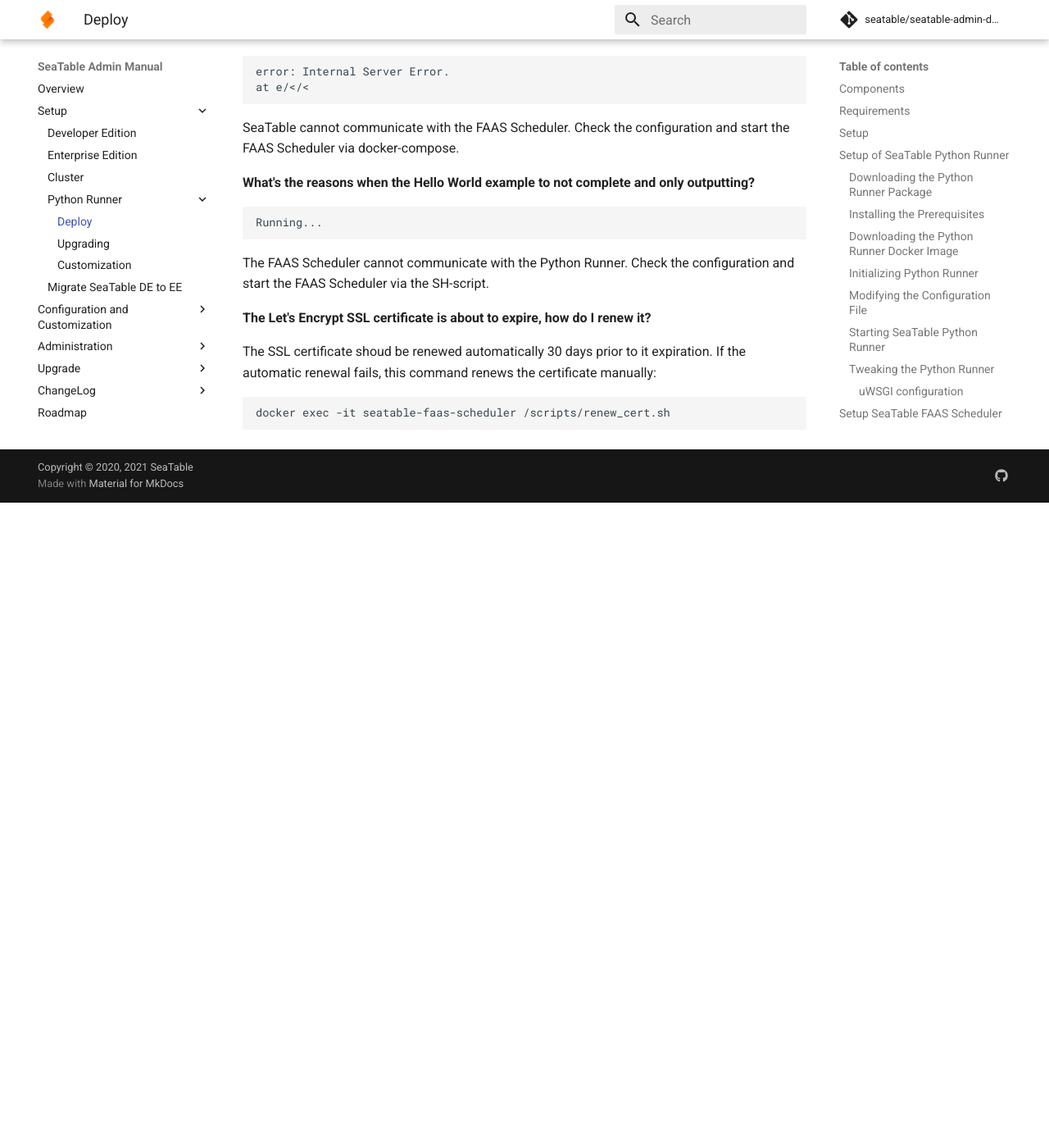
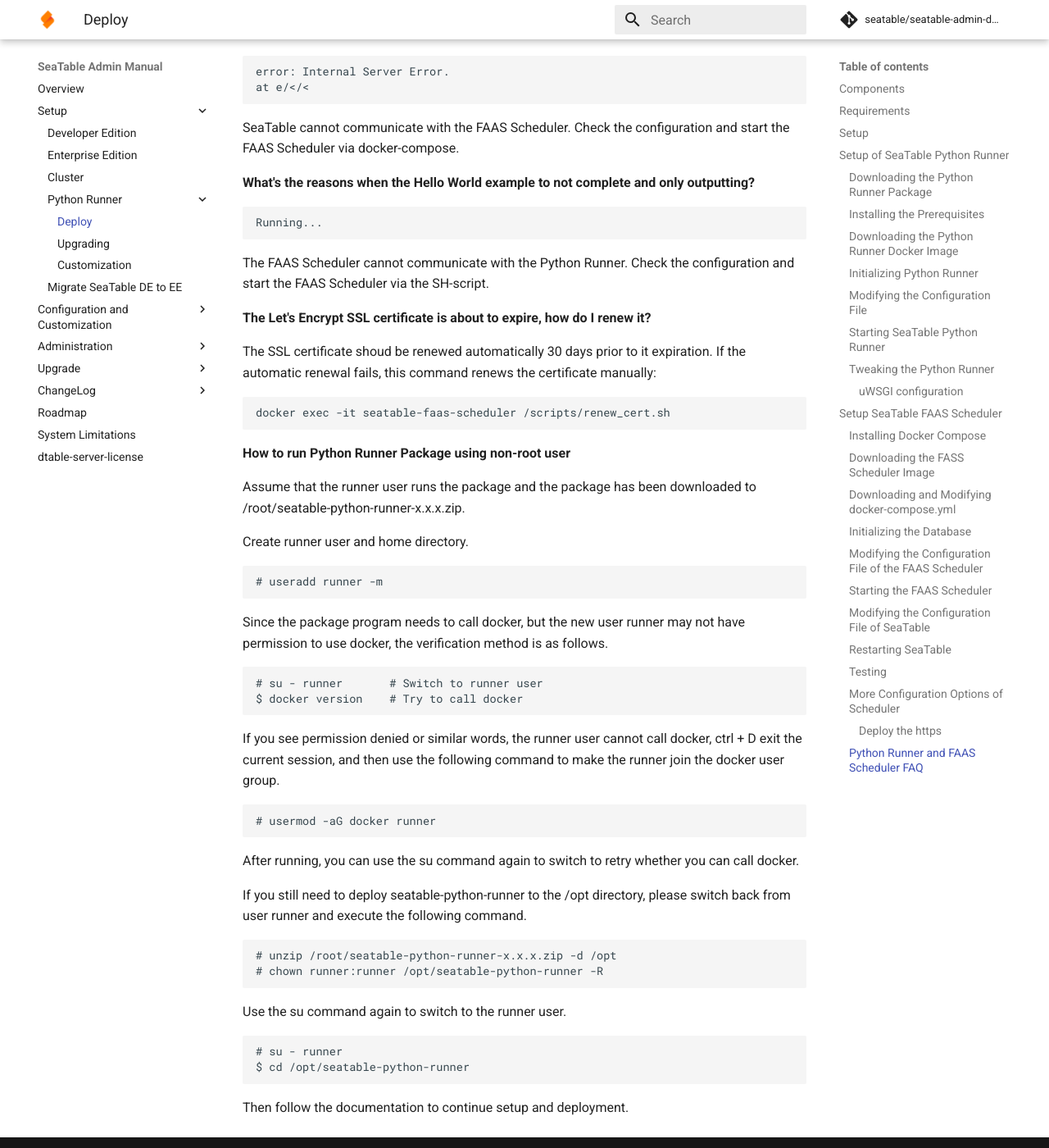
Before and after one commit to seatable/seatable-admin-docs, an MkDocs documentation site: the page built from manual/docker/Python-Runner/Deploy SeaTable Python Runner.md, in a window 1280 px wide and 1400 px high, scrolled down 9299 px. Shown: the whole window at 82% size. Built offline with MkDocs 1.6.1 and Material for MkDocs 9.7.7, drawn with Linux system fonts in a browser that asks for light colours; comment, search, counter and statistics services are not loaded; before the commit the page ends 9912 px from its top, so only the background shows below that.

Commit message:
add non-root run python runner package faq

````diff
--- a/manual/docker/Python-Runner/Deploy SeaTable Python Runner.md
+++ b/manual/docker/Python-Runner/Deploy SeaTable Python Runner.md
@@ -445,3 +445,46 @@
 ```
 docker exec -it seatable-faas-scheduler /scripts/renew_cert.sh
 ```
+
+
+
+**How to run Python Runner Package using non-root user**
+
+Assume that the runner user runs the package and the package has been downloaded to /root/seatable-python-runner-x.x.x.zip.
+
+Create runner user and home directory.
+
+```
+# useradd runner -m
+```
+
+Since the package program needs to call docker, but the new user runner may not have permission to use docker, the verification method is as follows.
+
+```
+# su - runner       # Switch to runner user
+$ docker version    # Try to call docker
+```
+
+If you see permission denied or similar words, the runner user cannot call docker, ctrl + D exit the current session, and then use the following command to make the runner join the docker user group.
+
+```
+# usermod -aG docker runner
+```
+
+After running, you can use the su command again to switch to retry whether you can call docker.
+
+If you still need to deploy seatable-python-runner to the /opt directory, please switch back from user runner and execute the following command.
+
+```
+# unzip /root/seatable-python-runner-x.x.x.zip -d /opt
+# chown runner:runner /opt/seatable-python-runner -R
+```
+
+Use the su command again to switch to the runner user.
+
+```
+# su - runner
+$ cd /opt/seatable-python-runner
+```
+
+Then follow the documentation to continue setup and deployment.
````
